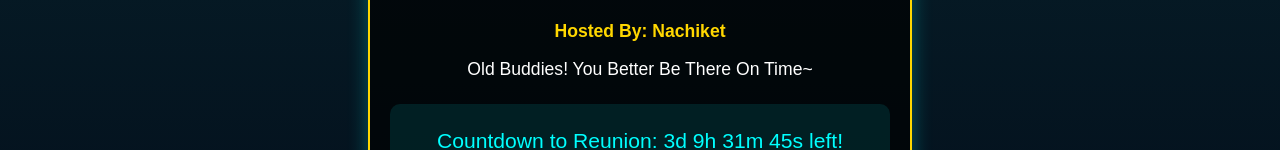
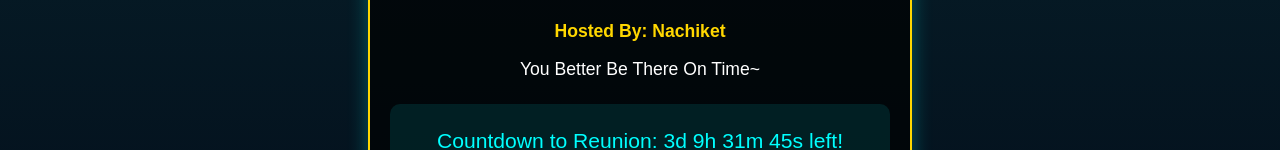
Before and after one commit to nachiee/Reunion, a plain HTML site: page index.html in a window 1280 px wide. Shown: the part 616-766 px from the top of the page. Drawn offline with Linux system fonts and the light colour scheme.

Commit message:
Update index.html

```diff
--- a/index.html
+++ b/index.html
@@ -156,7 +156,7 @@
             </div>
         </div>
         <p class="host">Hosted By: <span>Nachiket</span></p>
-         <p> Old Buddies! You Better Be There On Time~</p>
+         <p>You Better Be There On Time~</p>
         <div class="countdown">
             <p id="countdownText">Countdown to Reunion: Calculating...</p>
         </div>
```
